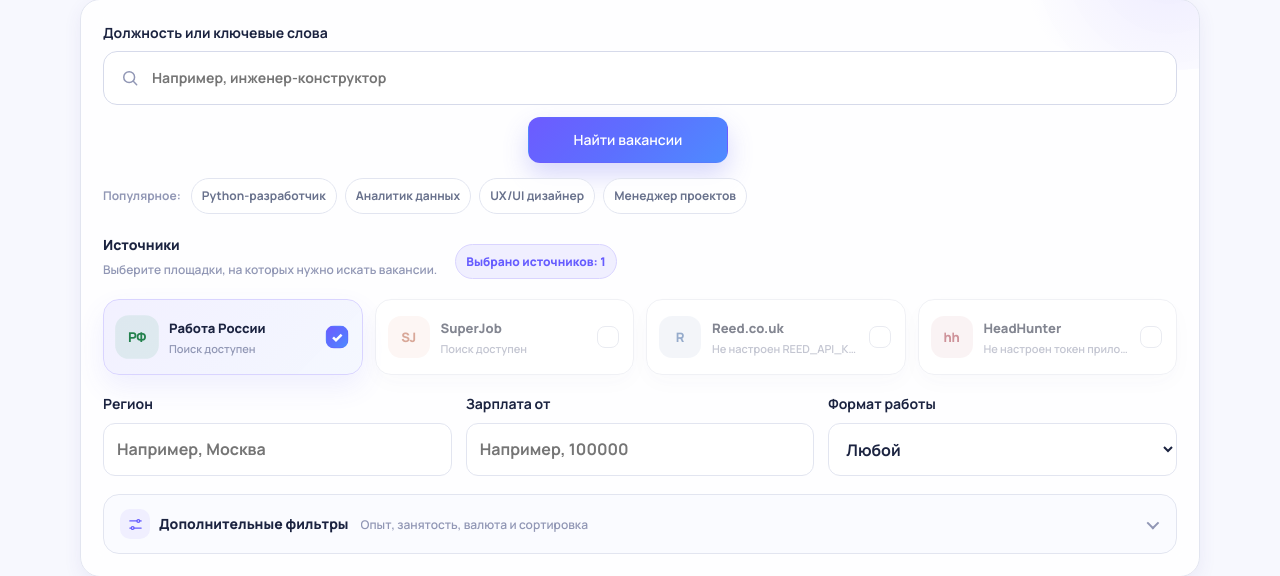
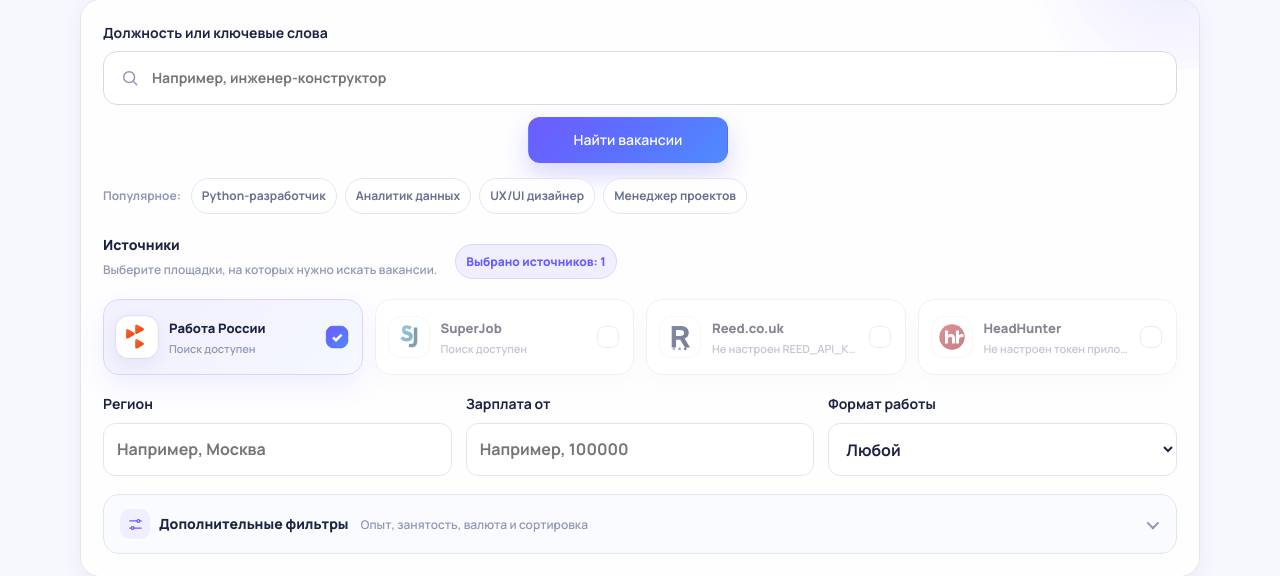
Before and after one commit to eletov215/ai-career-agent-site, a Flask app: page /vacancies/internal in a window 1280 px wide. Shown: the part 452-1028 px from the top of the page. Run offline with Flask 3, Linux system fonts and the light colour scheme; data that the repository does not hold is empty; parts of the project's set-up code (start-up, migrations or seed data) failed here and were passed over.

Commit message:
Add files via upload

```diff
--- a/static/theme.css
+++ b/static/theme.css
@@ -1590,3 +1590,34 @@ input:focus,select:focus,textarea:focus{outline:3px solid rgba(109,91,255,.14);b
   .source-option,.source-option__mark,.source-option__check{transition:none!important}
   .source-option:hover{transform:none}
 }
+
+/* Source platform logos */
+.source-option__mark{
+  overflow:hidden;
+  padding:6px;
+  background:#fff;
+  border:1px solid rgba(102,112,170,.10);
+}
+.source-option__mark img{
+  display:block;
+  width:100%;
+  height:100%;
+  object-fit:contain;
+}
+.source-option__fallback{
+  display:grid;
+  place-items:center;
+  width:100%;
+  height:100%;
+}
+.source-option--trudvsem .source-option__mark,
+.source-option--superjob .source-option__mark,
+.source-option--hh .source-option__mark,
+.source-option--reed .source-option__mark{
+  color:inherit;
+  background:#fff;
+}
+.source-option:has(input:checked) .source-option__mark{
+  border-color:rgba(109,91,255,.2);
+  box-shadow:0 6px 16px rgba(54,61,111,.08);
+}
--- a/templates/vacancies_unified.html
+++ b/templates/vacancies_unified.html
@@ -102,11 +102,11 @@
                      {% if source.key in selected_sources %}checked{% endif %}
                      {% if not source.available and source.key != 'trudvsem' %}disabled{% endif %}>
               <span class="source-option__mark" aria-hidden="true">
-                {% if source.key == 'trudvsem' %}РФ
-                {% elif source.key == 'superjob' %}SJ
-                {% elif source.key == 'hh' %}hh
-                {% elif source.key == 'reed' %}R
-                {% else %}{{ source.title[:2] }}{% endif %}
+                {% if source.key in ['trudvsem', 'superjob', 'hh', 'reed'] %}
+                  <img src="{{ url_for('static', filename='images/sources/' ~ source.key ~ '.svg') }}" alt="" loading="lazy">
+                {% else %}
+                  <span class="source-option__fallback">{{ source.title[:2] }}</span>
+                {% endif %}
               </span>
               <span class="source-option__copy">
                 <strong>{{ source.title }}</strong>
```
Also changed, not shown: static/images/sources/hh.svg (added), static/images/sources/reed.svg (added), static/images/sources/superjob.svg (added), static/images/sources/trudvsem.svg (added).
